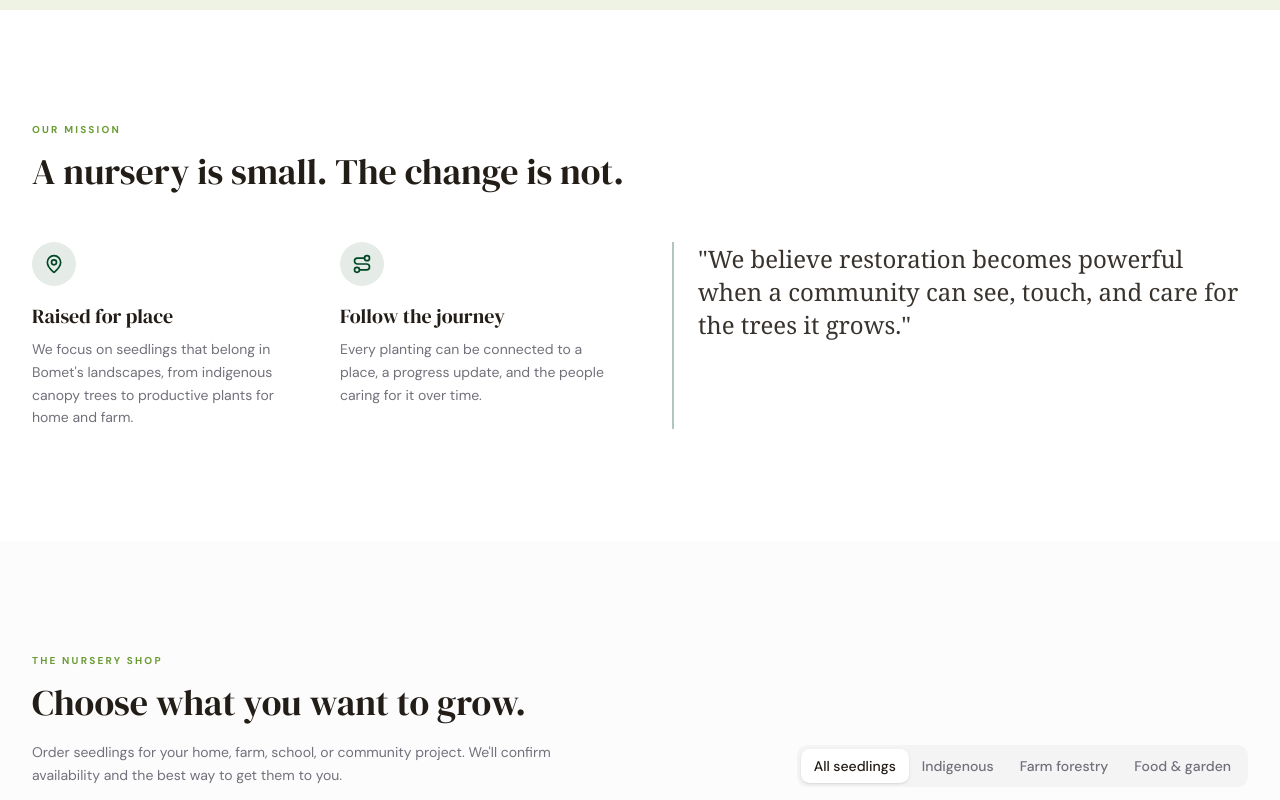
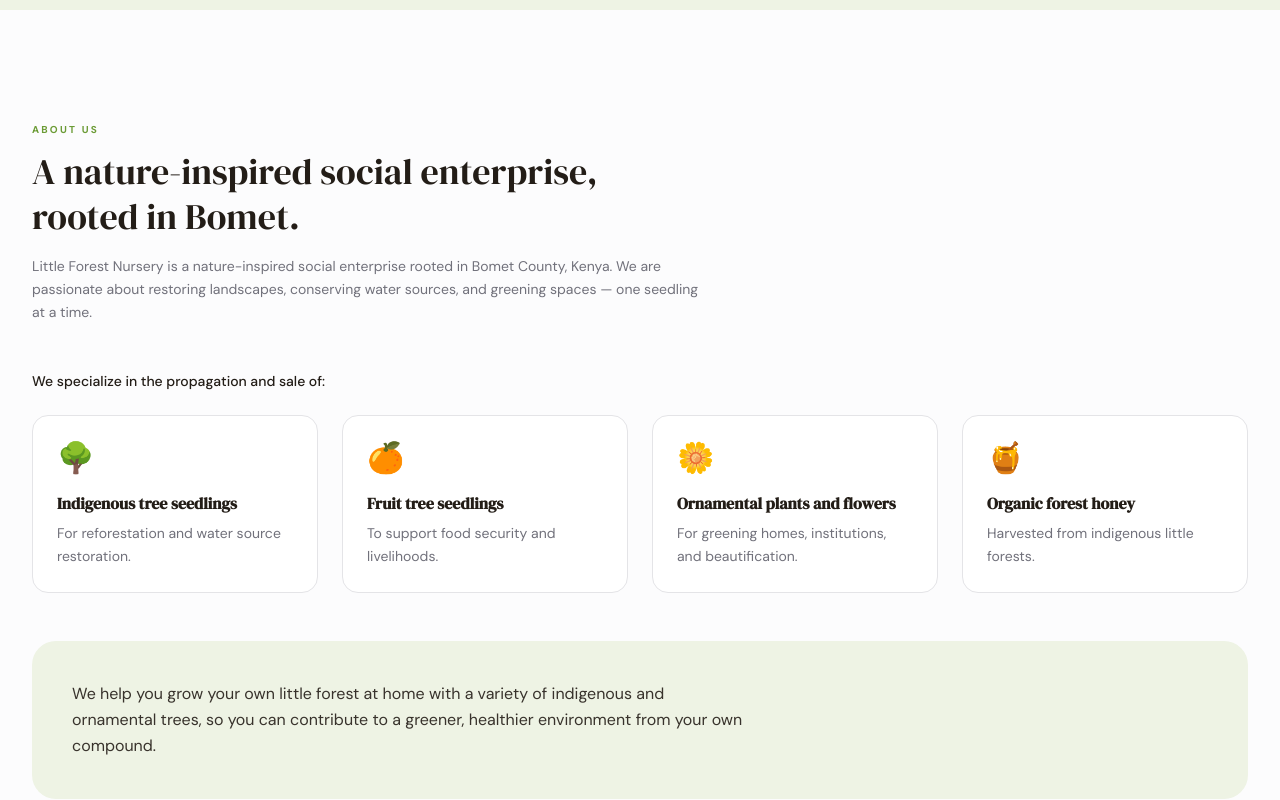
Before and after one commit to cherudev5/little-forest-nursery, a React (Vite) app: page / in a window 1280 px wide. Shown: the part 860-1660 px from the top of the page. Built offline with nearby package versions, Linux system fonts and the light colour scheme.

Commit message:
added about page

```diff
--- a/src/components/Navbar.jsx
+++ b/src/components/Navbar.jsx
@@ -15,6 +15,7 @@ import {
 import { CartSheet } from "@/components/CartSheet"
 
 const links = [
+  { label: "About us", to: "/#about" },
   { label: "Our mission", to: "/#mission" },
   { label: "Shop seedlings", to: "/#nursery" },
   { label: "Our impact", to: "/#impact" },
@@ -22,8 +23,7 @@ const links = [
 ]
 
 export function Navbar() {
-  const { count } = useCart()
-  const [cartOpen, setCartOpen] = React.useState(false)
+  const { count, cartOpen, setCartOpen } = useCart()
   const [menuOpen, setMenuOpen] = React.useState(false)
 
   return (
--- /dev/null
+++ b/src/components/sections/About.jsx
@@ -0,0 +1,78 @@
+const offerings = [
+  {
+    emoji: "🌳",
+    title: "Indigenous tree seedlings",
+    description:
+      "For reforestation and water source restoration.",
+  },
+  {
+    emoji: "🍊",
+    title: "Fruit tree seedlings",
+    description: "To support food security and livelihoods.",
+  },
+  {
+    emoji: "🌼",
+    title: "Ornamental plants and flowers",
+    description:
+      "For greening homes, institutions, and beautification.",
+  },
+  {
+    emoji: "🍯",
+    title: "Organic forest honey",
+    description: "Harvested from indigenous little forests.",
+  },
+]
+
+export function About() {
+  return (
+    <section id="about" className="bg-secondary/40 py-20 lg:py-28">
+      <div className="container">
+        <div className="max-w-2xl">
+          <p className="eyebrow">About us</p>
+          <h2 className="mt-3 text-3xl leading-tight sm:text-4xl">
+            A nature-inspired social enterprise, rooted in Bomet.
+          </h2>
+          <p className="mt-4 text-sm leading-relaxed text-muted-foreground">
+            Little Forest Nursery is a nature-inspired social enterprise
+            rooted in Bomet County, Kenya. We are passionate about restoring
+            landscapes, conserving water sources, and greening spaces — one
+            seedling at a time.
+          </p>
+        </div>
+
+        <div className="mt-12">
+          <p className="text-sm font-medium text-foreground">
+            We specialize in the propagation and sale of:
+          </p>
+
+          <div className="mt-6 grid gap-6 sm:grid-cols-2 lg:grid-cols-4">
+            {offerings.map((item) => (
+              <div
+                key={item.title}
+                className="rounded-2xl border border-border bg-card p-6 transition-all duration-300 ease-out hover:-translate-y-1 hover:border-primary/30 hover:shadow-lg"
+              >
+                <span className="text-3xl" aria-hidden="true">
+                  {item.emoji}
+                </span>
+                <h3 className="mt-4 text-base leading-snug font-semibold">
+                  {item.title}
+                </h3>
+                <p className="mt-2 text-sm leading-relaxed text-muted-foreground">
+                  {item.description}
+                </p>
+              </div>
+            ))}
+          </div>
+        </div>
+
+        <div className="mt-12 rounded-3xl bg-[#eef3e4] p-8 sm:p-10">
+          <p className="max-w-2xl text-base leading-relaxed text-foreground/90">
+            We help you grow your own little forest at home with a variety of
+            indigenous and ornamental trees, so you can contribute to a
+            greener, healthier environment from your own compound.
+          </p>
+        </div>
+      </div>
+    </section>
+  )
+}
--- a/src/pages/Home.jsx
+++ b/src/pages/Home.jsx
@@ -4,11 +4,13 @@ import { Shop } from "@/components/sections/Shop"
 import { SponsorTeaser } from "@/components/sections/SponsorTeaser"
 import { Impact } from "@/components/sections/Impact"
 import { Contact } from "@/components/sections/Contact"
+import{About} from "@/components/sections/About"
 
 export function Home() {
   return (
     <>
       <Hero />
+      <About />
       <Mission />
       <Shop />
       <SponsorTeaser />
```
